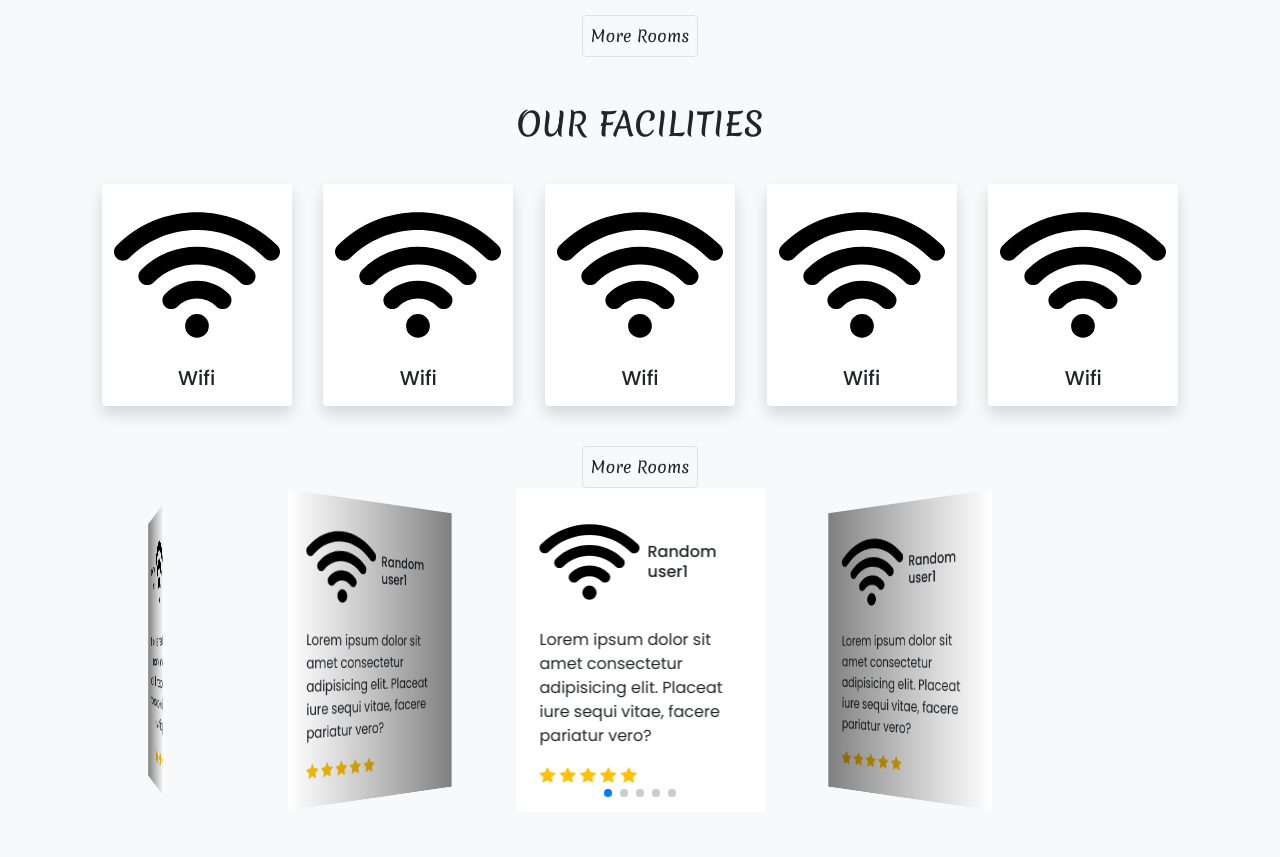
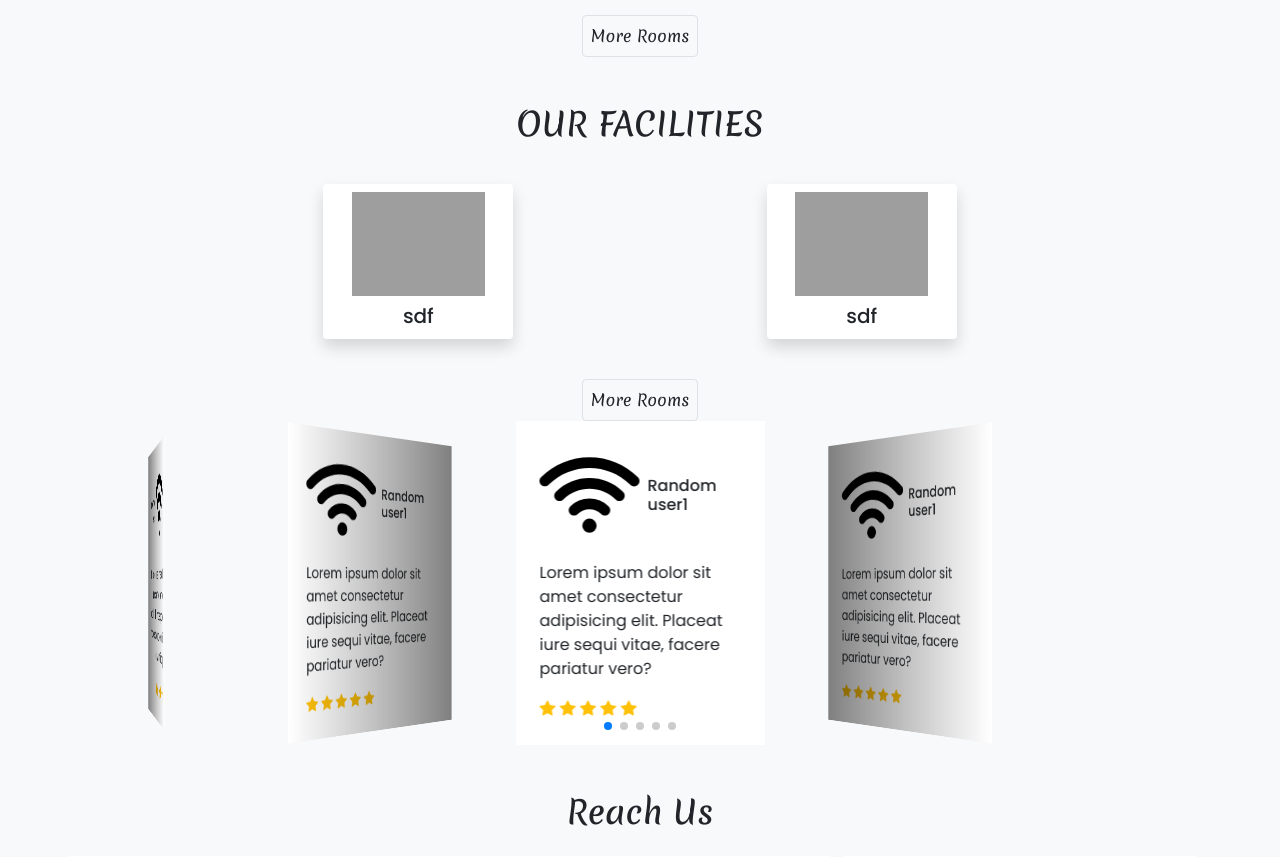
Before and after one commit to IK-Robin/Hotel-booking-website, a PHP site: page /hotel/ in a window 1280 px wide. Shown: the part 1820-2677 px from the top of the page. Run offline with PHP 8.4, Linux system fonts and the light colour scheme; data comes from the database, SQL or seed files in the repository; grey boxes are pictures that could not be loaded.

Commit message:
show facility index.php page

```diff
--- a/index.php
+++ b/index.php
@@ -317,36 +317,39 @@ href="https://cdn.jsdelivr.net/npm/swiper@11/swiper-bundle.min.css"
 
     <div class="container">
       <div class="row justify-content-evenly px-lg-0 px-md-0 px-5">
-        <div
-          class="col-lg-2 col-mb-2 text-center bg-white rounded shadow py-2 my-3"
-        >
-          <img src="./images/facilities//wifi.svg" alt="" />
-          <h5 class="mt-2">Wifi</h5>
-        </div>
-        <div
-          class="col-lg-2 col-mb-2 text-center bg-white rounded shadow py-2 my-3"
-        >
-          <img src="./images/facilities//wifi.svg" alt="" />
-          <h5 class="mt-2">Wifi</h5>
-        </div>
-        <div
-          class="col-lg-2 col-mb-2 text-center bg-white rounded shadow py-2 my-3"
-        >
-          <img src="./images/facilities//wifi.svg" alt="" />
-          <h5 class="mt-2">Wifi</h5>
-        </div>
-        <div
-          class="col-lg-2 col-mb-2 text-center bg-white rounded shadow py-2 my-3"
-        >
-          <img src="./images/facilities//wifi.svg" alt="" />
-          <h5 class="mt-2">Wifi</h5>
-        </div>
-        <div
-          class="col-lg-2 col-mb-2 text-center bg-white rounded shadow py-2 my-3"
-        >
-          <img src="./images/facilities//wifi.svg" alt="" />
-          <h5 class="mt-2">Wifi</h5>
-        </div>
+
+
+      <?php
+    $res = selectAll('facilities');
+    if($res){
+        $facility_path = FACILITIES_IMG_PATH;
+        $count = 0; // Counter variable
+
+        while($row = mysqli_fetch_assoc($res)){
+            // Break out of the loop if $count reaches 4
+            if($count >= 5){
+                break;
+            }
+
+            echo <<<facilitys
+            <div class="col-lg-2 col-mb-2 text-center bg-white rounded shadow py-2 my-3">
+                <img class="h-75" style="width: 80% ;" src="$facility_path$row[icon]" alt="$row[name]" />
+                <h5 class="mt-2">$row[name]</h5>
+            </div>
+            facilitys;
+
+            $count++; // Increment the counter
+        }
+    }
+?>
+
+
+
+
+
+
+
+
         <div class="col-lg-12 text-center mt-2">
           <button
             class="mt-3 btn p-2 text-center m-auto border font-bold merinda d-block"
```
